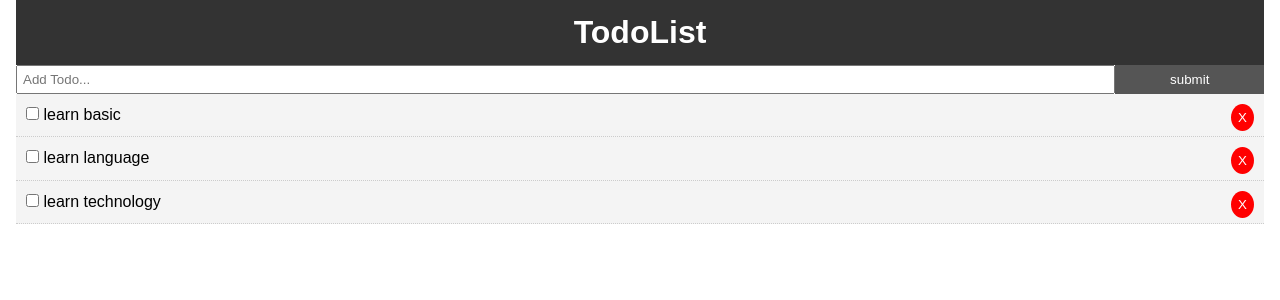
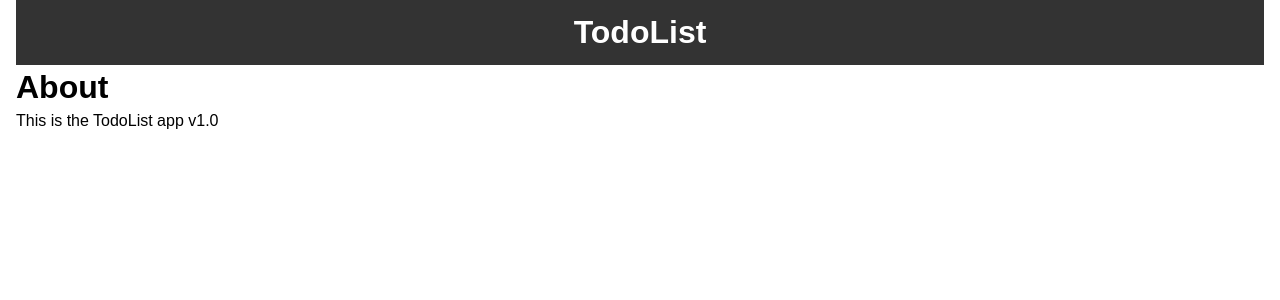
Before and after one commit to ashdeepupadhyay/TODO-APP-REACT, a React (Create React App) app: page /about in a window 1280 px wide. Shown: the top 300 px of the page. Built offline with nearby package versions, Linux system fonts and the light colour scheme.

Commit message:
making of new page and routing

```diff
--- a/src/App.js
+++ b/src/App.js
@@ -1,7 +1,10 @@
 import React from 'react';
+import {BrowserRouter as Router,Route} from 'react-router-dom';
 import Header from './components/layouts/Header';
 import Todos from './components/Todos';
 import AddTodo from './components/AddTodo';
+import About from './components/Pages/About';
+
 import uuid from 'uuid';
 
 import './App.css';
@@ -58,15 +61,23 @@ this.setState({todos:[...this.state.todos,newTodo]});
   render(){
 
     return (
+      <Router>
         <div className="App">
         <div className="container">
           <Header/>
+          <Route exact path="/" render={props=>(
+            <React.Fragment>
               <AddTodo addTodo={this.addTodo}/>
               <Todos todos={this.state.todos}
               markComplete={this.markComplete}
               delTodo={this.delTodo}/>
+            </React.Fragment>
+          )}/>
+          <Route path="/about" component={About}/>
         </div>
        </div>
+      </Router>
+
     );
   }
 }
--- /dev/null
+++ b/src/components/Pages/About.js
@@ -0,0 +1,12 @@
+import React from 'react'
+
+export default function About() {
+  return (
+    <React.Fragment>
+        <h1>About</h1>
+        <p>
+            This is the TodoList app v1.0
+        </p>
+    </React.Fragment>
+  )
+}
```
Lines whose indentation alone changed are shown as unchanged.
